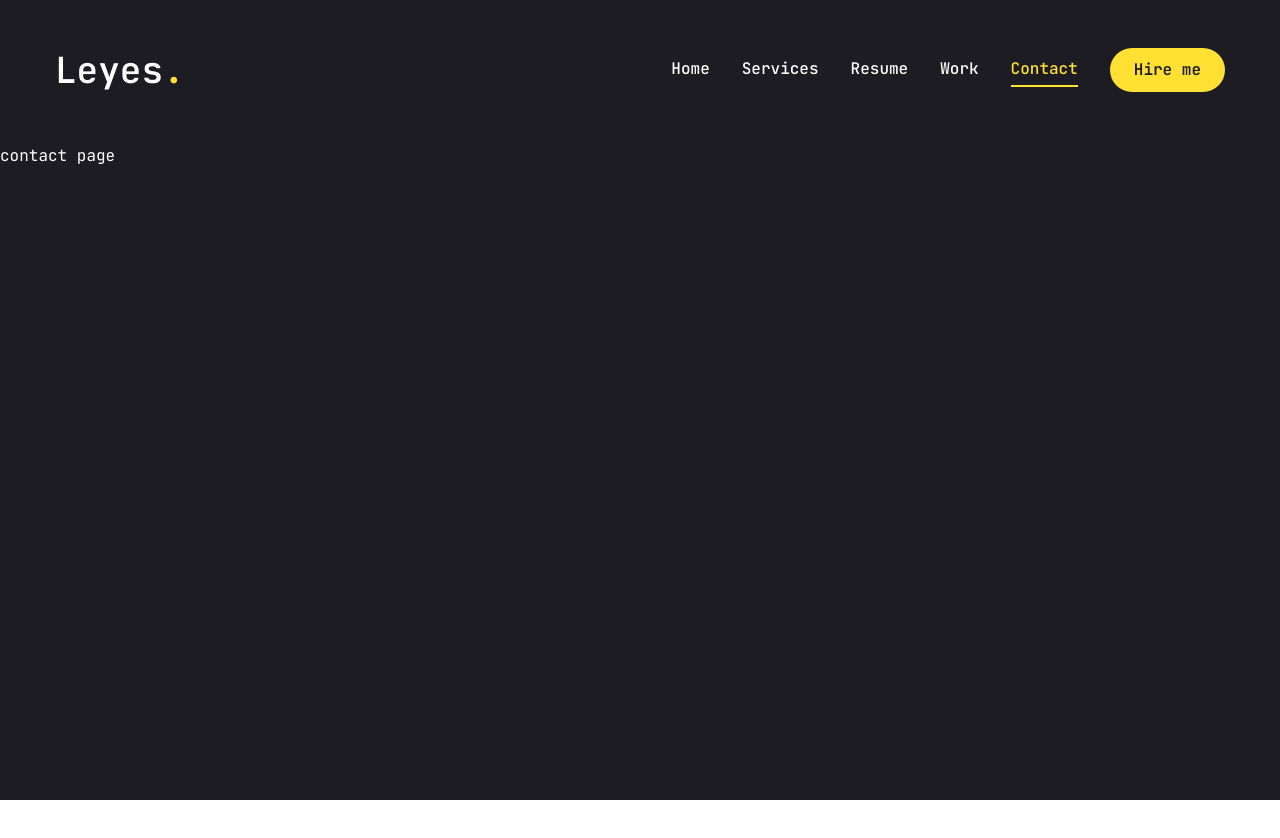
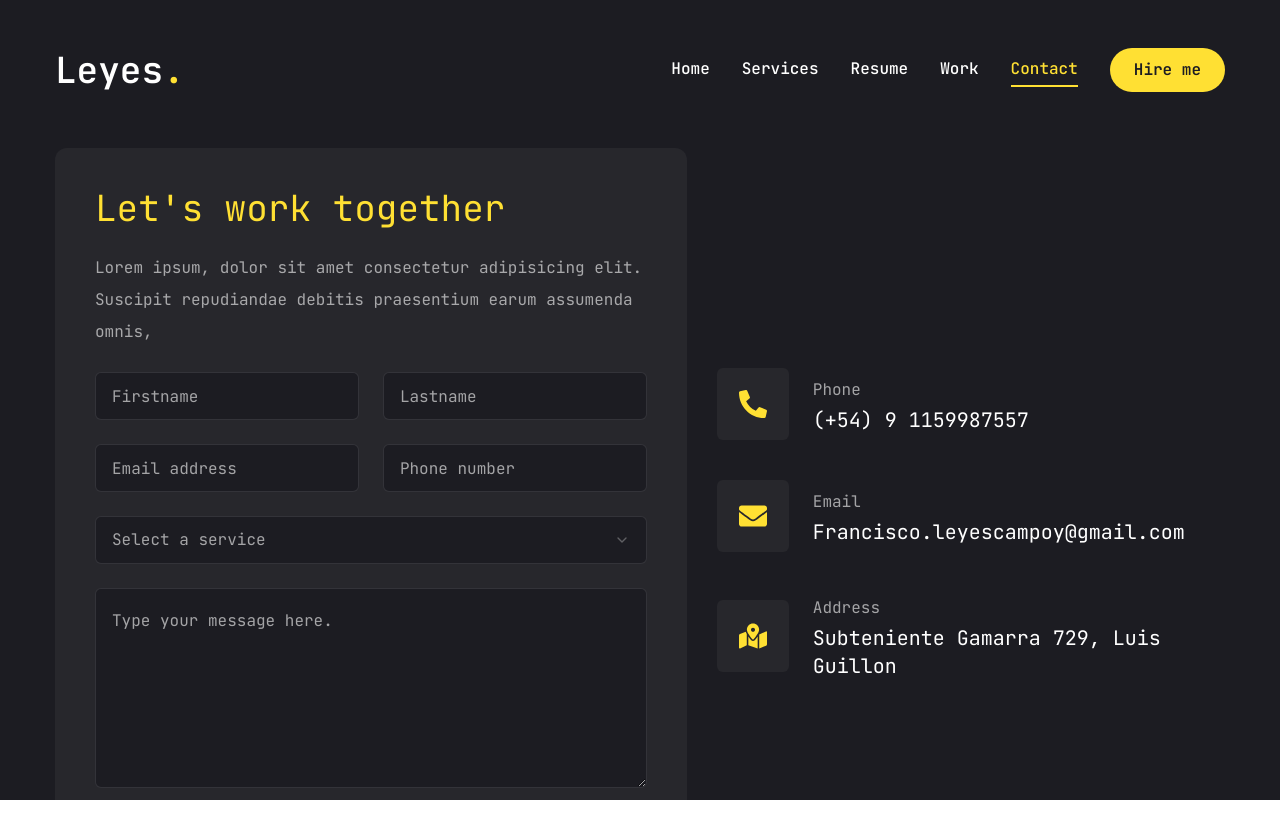
Before and after one commit to Leyes97/francisco-portfolio, a Next.js app: page /contact in a window 1280 px wide. Shown: the top 838 px of the page. Before the commit the page ends 800 px from the top, so only its background shows below. Built offline with nearby package versions, Linux system fonts and the light colour scheme.

Commit message:
contactpage is finished

```diff
--- a/app/contact/page.jsx
+++ b/app/contact/page.jsx
@@ -1,7 +1,130 @@
+'use client';
+
+import { Button } from '@/components/ui/button';
+import { Textarea } from '@/components/ui/textarea';
+
+import {
+  Select,
+  SelectContent,
+  SelectGroup,
+  SelectItem,
+  SelectLabel,
+  SelectTrigger,
+  SelectValue,
+} from '@/components/ui/select';
+
+import { FaPhoneAlt, FaEnvelope, FaMapMarkedAlt } from 'react-icons/fa';
+
+const info = [
+  {
+    icon: <FaPhoneAlt />,
+    title: 'Phone',
+    description: '(+54) 9 1159987557',
+  },
+  {
+    icon: <FaEnvelope />,
+    title: 'Email',
+    description: 'Francisco.leyescampoy@gmail.com',
+  },
+  {
+    icon: <FaMapMarkedAlt />,
+    title: 'Address',
+    description: 'Subteniente Gamarra 729, Luis Guillon',
+  },
+];
+
+import { animate, motion } from 'framer-motion';
+
 const Contact = () => {
   return (
-    <div>contact page</div>
-  )
-}
+    <motion.section
+      initial={{ opacity: 0 }}
+      animate={{
+        opacity: 1,
+        transition: { delay: 2.4, duration: 0.4, ease: 'easeIn' },
+      }}
+      className="py-2">
+      <div className="container mx-auto">
+        <div className="flex flex-col xl:flex-row gap-[30px]">
+          {/*form */}
+          <div className="xl:w-[54%] order-2 xl:order-none">
+            <form
+              action=""
+              className="flex flex-col gap-6 p-10 bg-[#27272c] rounded-xl">
+              <h3 className="text-4xl text-accent">{"Let's work together"}</h3>
+              <p className="text-white/60">
+                Lorem ipsum, dolor sit amet consectetur adipisicing elit.
+                Suscipit repudiandae debitis praesentium earum assumenda omnis,{' '}
+              </p>
+              {/*input */}
+              <div className="grid grid-cols-1 md:grid-cols-2 gap-6">
+                <input
+                  type="firstname"
+                  placeholder="Firstname"
+                  className="flex h-[48px] rounded-md border border-white/10 bg-primary px-4 py-5 text-base placeholder:text-white/60 focus:border-accent outline-none"
+                />
+                <input
+                  type="lastname"
+                  placeholder="Lastname"
+                  className="flex h-[48px] rounded-md border border-white/10 bg-primary px-4 py-5 text-base placeholder:text-white/60 focus:border-accent outline-none"
+                />
+                <input
+                  type="email"
+                  placeholder="Email address"
+                  className="flex h-[48px] rounded-md border border-white/10 bg-primary px-4 py-5 text-base placeholder:text-white/60 focus:border-accent outline-none"
+                />
+                <input
+                  type="phone"
+                  placeholder="Phone number"
+                  className="flex h-[48px] rounded-md border border-white/10 bg-primary px-4 py-5 text-base placeholder:text-white/60 focus:border-accent outline-none"
+                />
+              </div>
+              {/*select */}
+              <Select>
+                <SelectTrigger className="w-full">
+                  <SelectValue placeholder="Select a service" />
+                </SelectTrigger>
+                <SelectContent>
+                  <SelectGroup>
+                    <SelectLabel>Select a service</SelectLabel>
+                    <SelectItem value="est">Web Development</SelectItem>
+                    <SelectItem value="cst">UI/UX Design</SelectItem>
+                    <SelectItem value="mst">Logo Design</SelectItem>
+                  </SelectGroup>
+                </SelectContent>
+              </Select>
+              {/*textarea */}
+              <Textarea
+                className="h-[200px]"
+                placeholder="Type your message here."
+              />
+              <Button size="md" className="max-w-40">
+                Send message
+              </Button>
+            </form>
+          </div>
+          {/*info */}
+          <div className="flex-1 flex items-center xl:justify-end order-1 xl:order-none mb-8 xl:mb-0">
+            <ul className="flex flex-col gap-10">
+              {info.map((item, index) => {
+                return (
+                  <li key={index} className="flex items-center gap-6">
+                    <div className="w-[52px] h-[52px] xl:w-[72px] xl:h-[72px] bg-[#27272c] text-accent rounded-md flex items-center justify-center">
+                      <div className="text-[28px]">{item.icon}</div>
+                    </div>
+                    <div className="flex-1">
+                      <p className="text-white/60">{item.title}</p>
+                      <h3 className="text-xl">{item.description}</h3>
+                    </div>
+                  </li>
+                );
+              })}
+            </ul>
+          </div>
+        </div>
+      </div>
+    </motion.section>
+  );
+};
 
-export default Contact
+export default Contact;
--- a/components/ui/select.jsx
+++ b/components/ui/select.jsx
@@ -16,7 +16,7 @@
   <SelectPrimitive.Trigger
     ref={ref}
     className={cn(
-      "flex h-10 w-full items-center justify-between rounded-md border border-slate-200 bg-white px-3 py-2 text-sm ring-offset-white placeholder:text-slate-500 focus:outline-none focus:ring-2 focus:ring-slate-950 focus:ring-offset-2 disabled:cursor-not-allowed disabled:opacity-50 [&>span]:line-clamp-1 dark:border-slate-800 dark:bg-slate-950 dark:ring-offset-slate-950 dark:placeholder:text-slate-400 dark:focus:ring-slate-300",
+      "flex h-[48px] w-full items-center justify-between rounded-md border border-white/10 bg-primary px-4 py-5 text-base text-white/60 placeholder:text-white/10 focus:border-accent outline-none",
       className
     )}
     {...props}>
@@ -54,7 +54,7 @@
     <SelectPrimitive.Content
       ref={ref}
       className={cn(
-        "relative z-50 max-h-96 min-w-[8rem] overflow-hidden rounded-md border border-slate-200 bg-white text-slate-950 shadow-md data-[state=open]:animate-in data-[state=closed]:animate-out data-[state=closed]:fade-out-0 data-[state=open]:fade-in-0 data-[state=closed]:zoom-out-95 data-[state=open]:zoom-in-95 data-[side=bottom]:slide-in-from-top-2 data-[side=left]:slide-in-from-right-2 data-[side=right]:slide-in-from-left-2 data-[side=top]:slide-in-from-bottom-2 dark:border-slate-800 dark:bg-slate-950 dark:text-slate-50",
+        "relative z-50 max-h-96 min-w-[8rem] overflow-hidden rounded-md border border-white/10 bg-primary text-white shadow-md data-[state=open]:animate-in data-[state=closed]:animate-out data-[state=closed]:fade-out-0 data-[state=open]:fade-in-0 data-[state=closed]:zoom-out-95 data-[state=open]:zoom-in-95 data-[side=bottom]:slide-in-from-top-2 data-[side=left]:slide-in-from-right-2 data-[side=right]:slide-in-from-left-2 data-[side=top]:slide-in-from-bottom-2 dark:border-slate-800 dark:bg-slate-950 dark:text-slate-50",
         position === "popper" &&
           "data-[side=bottom]:translate-y-1 data-[side=left]:-translate-x-1 data-[side=right]:translate-x-1 data-[side=top]:-translate-y-1",
         className
@@ -85,7 +85,7 @@
   <SelectPrimitive.Item
     ref={ref}
     className={cn(
-      "relative flex w-full cursor-default select-none items-center rounded-sm py-1.5 pl-8 pr-2 text-sm outline-none focus:bg-slate-100 focus:text-slate-900 data-[disabled]:pointer-events-none data-[disabled]:opacity-50 dark:focus:bg-slate-800 dark:focus:text-slate-50",
+      "relative flex w-full cursor-default select-none items-center rounded-sm py-1.5 pl-8 pr-2 text-sm outline-none focus:bg-accent focus:text-primary data-[disabled]:pointer-events-none data-[disabled]:opacity-50 dark:focus:bg-slate-800 dark:focus:text-slate-50",
       className
     )}
     {...props}>
--- a/components/ui/textarea.jsx
+++ b/components/ui/textarea.jsx
@@ -1,18 +1,19 @@
-import * as React from "react"
+import * as React from 'react';
 
-import { cn } from "@/lib/utils"
+import { cn } from '@/lib/utils';
 
 const Textarea = React.forwardRef(({ className, ...props }, ref) => {
   return (
-    (<textarea
+    <textarea
       className={cn(
-        "flex min-h-[80px] w-full rounded-md border border-slate-200 bg-white px-3 py-2 text-sm ring-offset-white placeholder:text-slate-500 focus-visible:outline-none focus-visible:ring-2 focus-visible:ring-slate-950 focus-visible:ring-offset-2 disabled:cursor-not-allowed disabled:opacity-50 dark:border-slate-800 dark:bg-slate-950 dark:ring-offset-slate-950 dark:placeholder:text-slate-400 dark:focus-visible:ring-slate-300",
-        className
+        'flex min-h-[80px] w-full rounded-md border border-white/10 bg-primary px-4 py-5 text-base placeholder:text-white/60 focus-visible:outline-none focus-visible:ring-1 focus-visible:ring-accent focus-visible:ring-offset-0 disabled:cursor-not-allowed disabled:opacity-50',
+        className,
       )}
       ref={ref}
-      {...props} />)
+      {...props}
+    />
   );
-})
-Textarea.displayName = "Textarea"
+});
+Textarea.displayName = 'Textarea';
 
-export { Textarea }
+export { Textarea };
```
